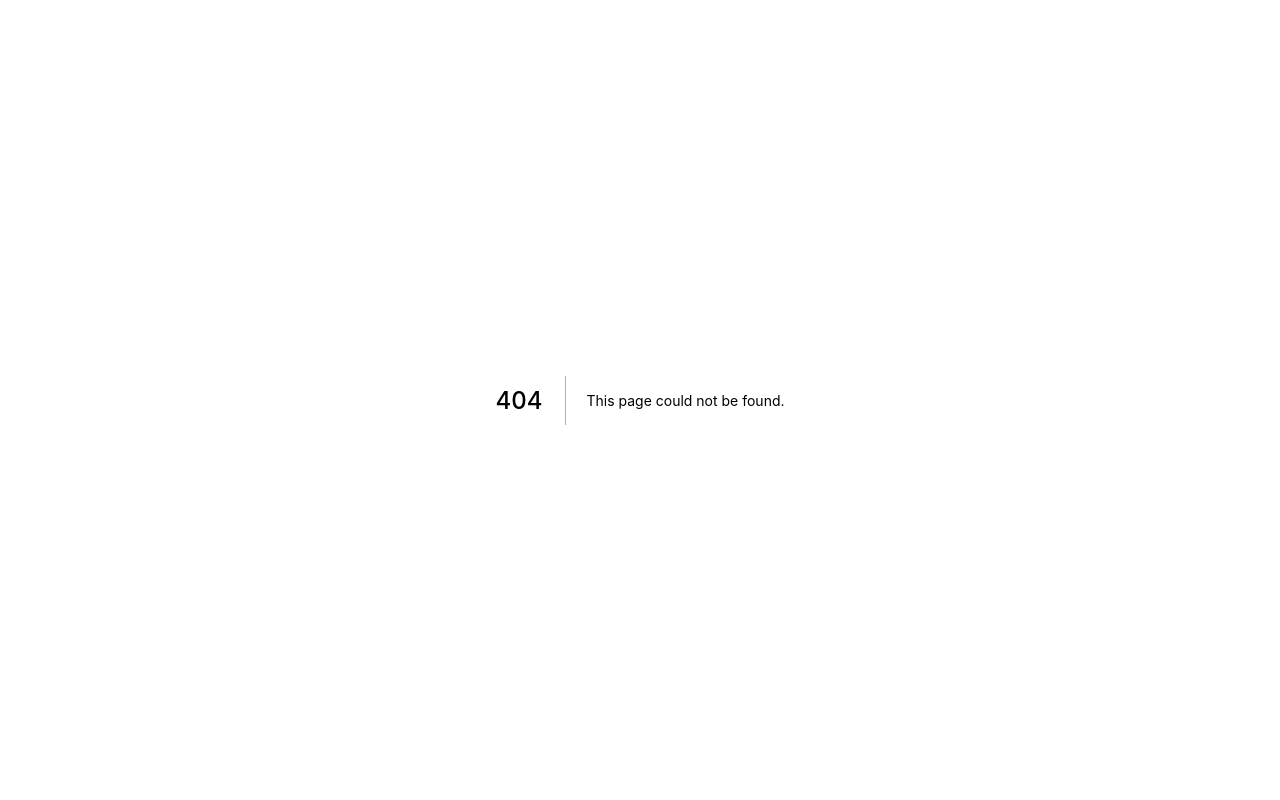
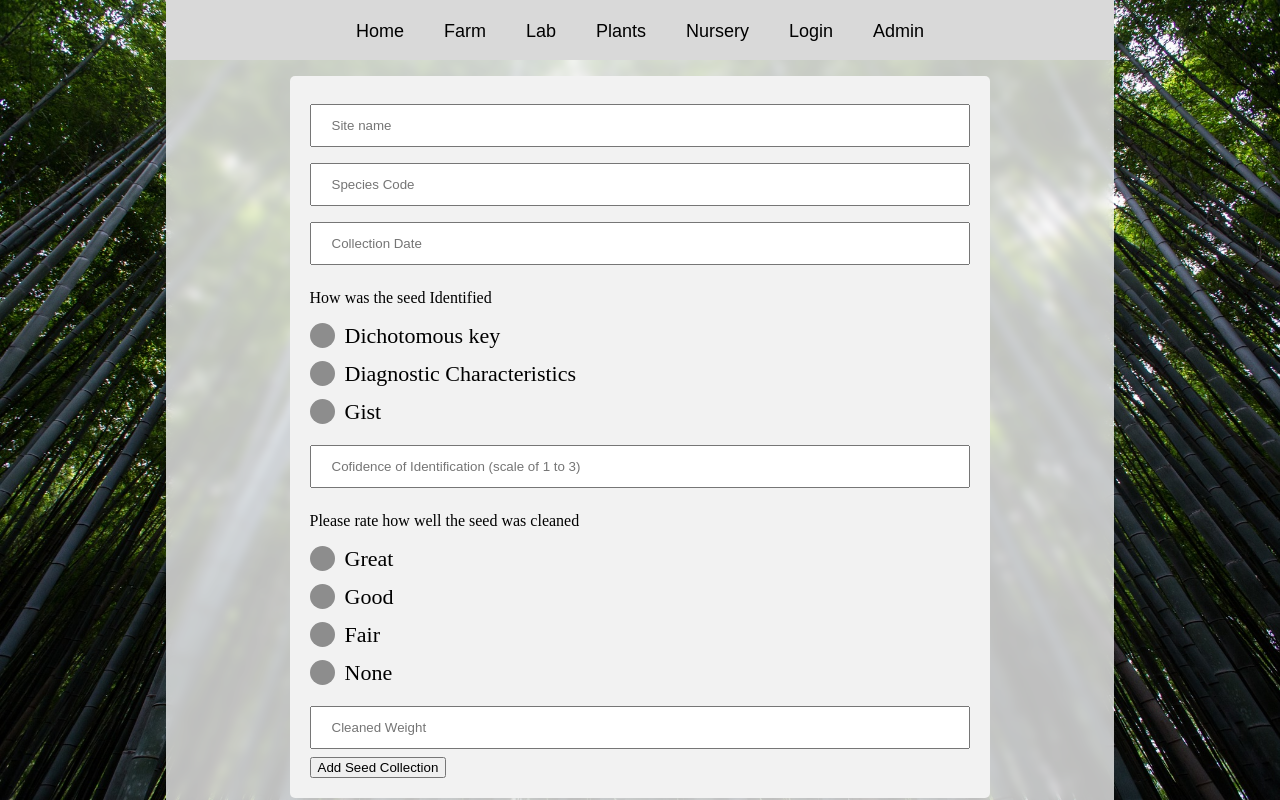
Before and after one commit to RoryMoeller/native-plants-frontend, a Next.js app: page /add-seed-col in a window 1280 px wide. Before the commit this address had no page. Built offline with nearby package versions, Linux system fonts and the light colour scheme.

Commit message:
addd seed collection

```diff
--- a/src/components/global.css
+++ b/src/components/global.css
@@ -171,3 +171,66 @@ h1{
 .dropdown:hover .dropbtn {
   background-color: #3e8e41;
 }
+
+.container {
+  display: block;
+  position: relative;
+  padding-left: 35px;
+  margin-bottom: 12px;
+  cursor: pointer;
+  font-size: 22px;
+  -webkit-user-select: none;
+  -moz-user-select: none;
+  -ms-user-select: none;
+  user-select: none;
+}
+
+/* Hide the browser's default radio button */
+.container input {
+  position: absolute;
+  opacity: 0;
+  cursor: pointer;
+}
+
+/* Create a custom radio button */
+.checkmark {
+  position: absolute;
+  top: 0;
+  left: 0;
+  height: 25px;
+  width: 25px;
+  background-color: rgb(141, 141, 141);
+  border-radius: 50%;
+}
+
+/* On mouse-over, add a grey background color */
+.container:hover input ~ .checkmark {
+  background-color: rgb(53, 53, 53);
+}
+
+/* When the radio button is checked, add a blue background */
+.container input:checked ~ .checkmark {
+  background-color: #2196F3;
+}
+
+/* Create the indicator (the dot/circle - hidden when not checked) */
+.checkmark:after {
+  content: "";
+  position: absolute;
+  display: none;
+}
+
+/* Show the indicator (dot/circle) when checked */
+.container input:checked ~ .checkmark:after {
+  display: block;
+}
+
+/* Style the indicator (dot/circle) */
+.container .checkmark:after {
+ 	top: 9px;
+	left: 9px;
+	width: 8px;
+	height: 8px;
+	border-radius: 50%;
+	background: white;
+}
--- /dev/null
+++ b/src/pages/add-seed-col.js
@@ -0,0 +1,160 @@
+//date, method of identifiction (3 types), cofidence of ID 1-3, cleaing effectiveness 1 of 4 types, cleaned weight
+import React, { useState } from 'react';
+import Layout from '../components/Layout';
+import styles from '../components/Navbar.module.css'
+
+import useAPIRequest from '../hooks/useAPIRequest';
+
+function SeedCol() {
+    const [cleanWeight, setCleanWeight] = useState("");
+    const [speccode, setSpecCode] = useState("");
+    const [date, setDate] = useState("");
+    const [method, setMethod] = useState("");
+    const [siteName, setSitename] = useState("");
+    const [confidence, setConfidence] = useState("");
+    const [clean, setClean] = useState("");
+
+    async function getData(){
+        const reqData = {}
+        let query = "/api/accessBackend?query_string=SELECT * from rev2.plant WHERE species_code LIKE '" +speccode+ "'"
+        let res = await fetch(query,
+            {
+                method: 'GET',
+                headers: {
+                    'Content-Type': 'application/json'
+                },
+                query: "Labs"
+            }
+        )
+        if (res.status >= 200 && res.status < 400) {
+            reqData.plantData = await res.json();
+            console.log(reqData.plantData);
+        } else {
+            alert("Error: \n" + resBody.error)
+            return {siteData:NULL, plantData:NULL}
+        }
+
+        query = "/api/accessBackend?query_string=SELECT * from rev2.site WHERE collection_site_name LIKE '" +siteName+ "'"
+        res = await fetch(query,
+            {
+                method: 'GET',
+                headers: {
+                    'Content-Type': 'application/json'
+                },
+                query: "Labs"
+            }
+        )
+        if (res.status >= 200 && res.status < 400) {
+            reqData.siteData = await res.json();
+            console.log(reqData.siteData);
+        } else {
+            alert("Error: \n" + resBody.error)
+            return {siteData:NULL, plantData:NULL}
+        }
+        return reqData
+    }
+
+    async function postSeedCol(e) {
+        e.preventDefault();
+        const data = getData()
+        //const res = await fetch('/api/accessBackend/https://native-plants-backend.herokuapp.com/i/INSERT INTO rev2.farms(farm_name, contact_email) VALUES (%s) /'+farmname+', '+farmeamil,{
+        const res = await fetch('/api/accessBackend', {
+            method: 'POST',
+            body: JSON.stringify( {
+                table_name: "seed_collection",
+                query_type: "INSERT",
+                query_fields: ['col_species_code', 'cleaning_effectiveness', 'cleaned_weight', 'id_confidence','collected_date', 'id_method', 'col_provenance', 'id_person_name'],
+                query_values: [speccode, clean, cleanWeight, confidence, date, method, reqData.siteData.site_id, curruser]
+            }),
+            headers: {
+                'Content-Type': 'application/json'
+            }
+        })
+        const resBody = await res.json();
+        console.log(resBody);
+    }
+
+    return (
+        <Layout>
+        <form onSubmit={postSeedCol} className={styles.container}>
+            <div>
+                <input
+                    type="text"
+                    placeholder="Site name"
+                    onChange={e => setSitename(e.target.value)}
+                    value={siteName}
+                    />
+            </div>
+            <div>
+                <input
+                    type="text"
+                    placeholder="Species Code"
+                    onChange={e => setSpecCode(e.target.value)}
+                    value={speccode}
+                    />
+            </div>
+            <div>
+                <input
+                    type="text"
+                    placeholder="Collection Date"
+                    onChange={e => setDate(e.target.value)}
+                    value={date}
+                    />
+            </div>
+            <p>How was the seed Identified</p>
+            <label class="container">Dichotomous key
+                <input type="radio" name="radio" value="GK" onClick={e => setMethod(e.target.value)}/>
+                <span class="checkmark"></span>
+            </label>
+            <label class="container">Diagnostic Characteristics
+                <input type="radio" name="radio" value="GC" onClick={e => setMethod(e.target.value)}/>
+                <span class="checkmark"></span>
+            </label>
+            <label class="container">Gist
+                <input type="radio" name="radio" value="GI" onClick={e => setMethod(e.target.value)}/>
+                <span class="checkmark"></span>
+            </label>
+            <div>
+                <input
+                    type="text"
+                    placeholder="Cofidence of Identification (scale of 1 to 3)"
+                    onChange={e => setConfidence(e.target.value)}
+                    value={confidence}
+                    />
+            </div>
+            <div class="radios">
+                <p>Please rate how well the seed was cleaned</p>
+            <label class="container">Great
+                <input type="radio" name="radio" value="a" onClick={e => setClean(e.target.value)}/>
+                <span class="checkmark"></span>
+            </label>
+            <label class="container">Good
+                <input type="radio" name="radio" value="b" onClick={e => setClean(e.target.value)}/>
+                <span class="checkmark"></span>
+            </label>
+            <label class="container">Fair
+                <input type="radio" name="radio" value="c" onClick={e => setClean(e.target.value)}/>
+                <span class="checkmark"></span>
+            </label>
+            <label class="container">None
+                <input type="radio" name="radio" value="z" onClick={e => setClean(e.target.value)}/>
+                <span class="checkmark"></span>
+            </label>
+            </div>
+            <div>
+                <input
+                    type="text"
+                    placeholder="Cleaned Weight"
+                    onChange={e => setCleanWeight(e.target.value)}
+                    value={cleanWeight}
+                    />
+            </div>
+            <div>
+                <button type="submit">Add Seed Collection</button>
+            </div>
+        </form>
+        </Layout>
+    );
+}
+
+export default SeedCol;
--- a/src/pages/get-plants.js
+++ b/src/pages/get-plants.js
@@ -24,7 +24,6 @@ function Plants() {
         }
         let searchfinal = searchfront + searchmid + searchback
         console.log("== searching this: ", searchfinal);
-        //const res = await fetch('/api/accessBackend/https://native-plants-backend.herokuapp.com/i/INSERT INTO rev2.farms(farm_name) VALUES (%s) /'+farmname,{
         const res = await fetch(searchfinal,
             {
                 method: 'GET',
--- a/src/pages/get-users.js
+++ b/src/pages/get-users.js
@@ -16,7 +16,7 @@ function Farms() {
         e.preventDefault();
         //const res3 = await fetch('/api/accessBackend/https://native-plants-backend.herokuapp.com/i/INSERT INTO rev2.farms(farm_name) VALUES (%s) /'+farmname,{
 
-        const res = await fetch('/api/accessBackend?query_string=SELECT name, email, phone_number, website, user_role_type FROM rev2.users',
+        const res = await fetch('/api/accessBackend?query_string=SELECT name, email, user_name, phone_number, website, user_role_type FROM rev2.users',
             {
                 method: 'GET',
                 headers: {
```
Also changed, not shown: src/pages/add-site.js (+25 -4 lines).
